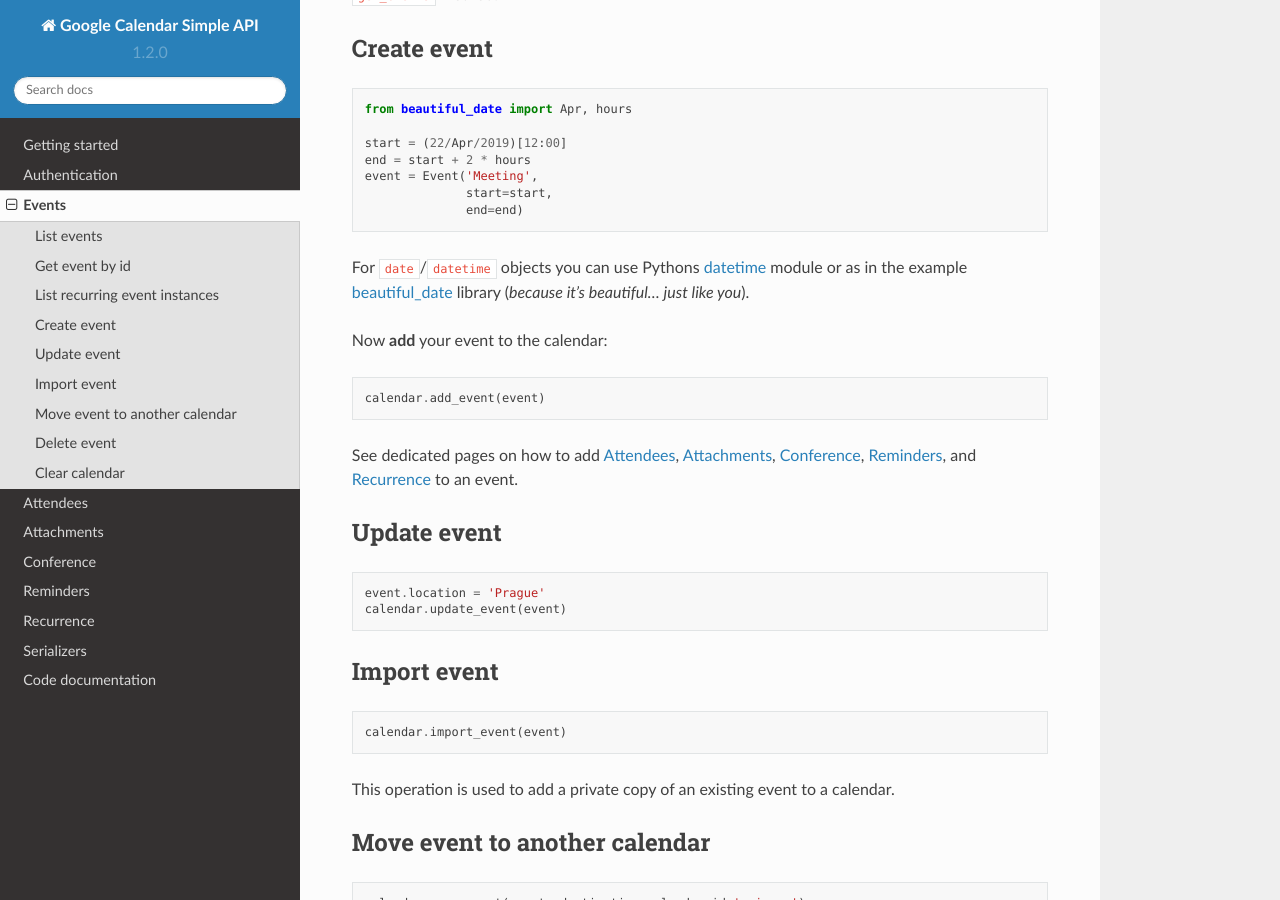
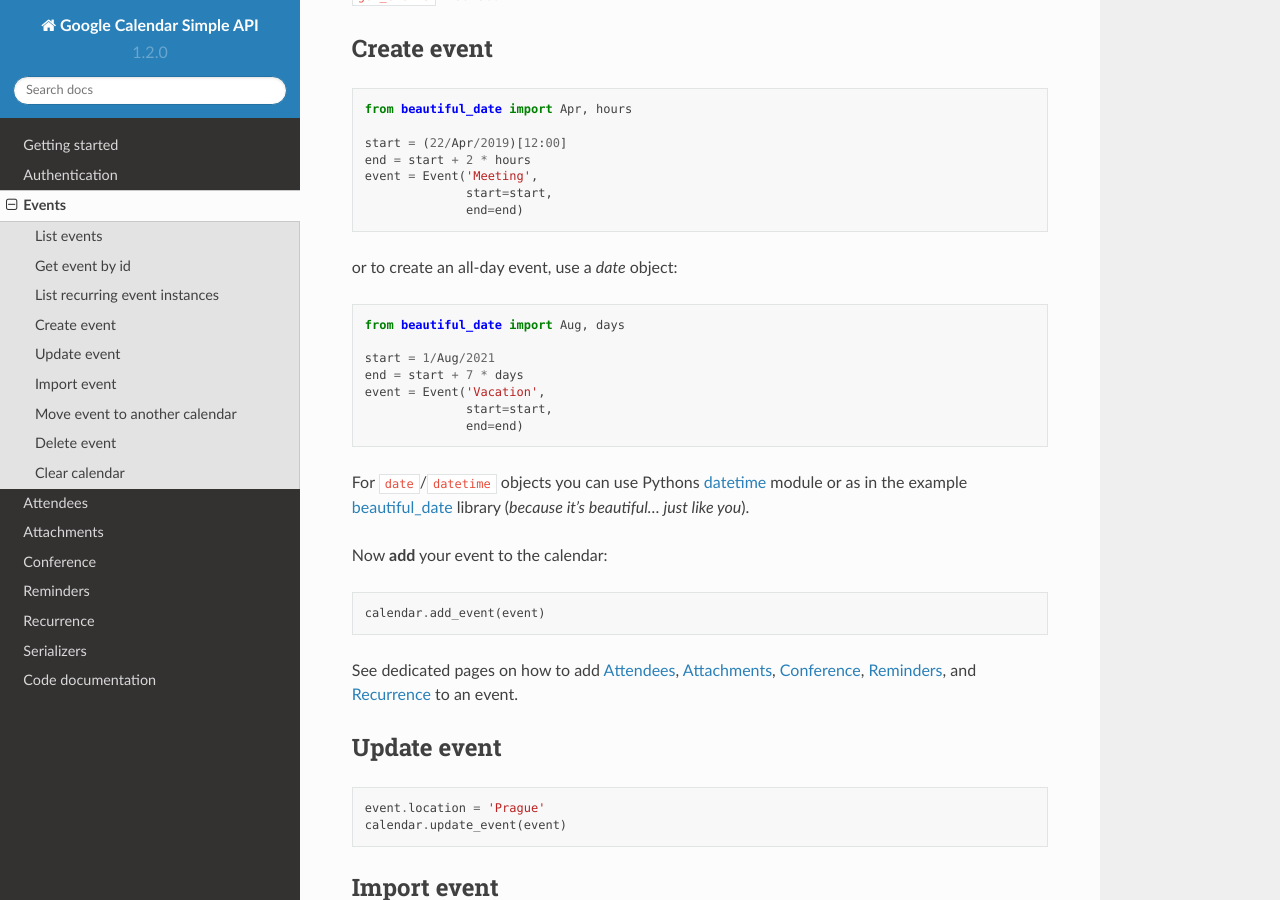
Before and after one commit to kuzmoyev/google-calendar-simple-api, a Sphinx documentation site: the page built from docs/source/events.rst, in a window 1280 px wide and 900 px high, scrolled down 1667 px. Built offline with Sphinx 7.4.7 and the Read the Docs theme 2.0.0, drawn with Linux system fonts in a browser that asks for light colours; pages that are not in the unit, such as notebooks, are missing from menus.

Commit message:
Add all-day event docs.
closes #106

```diff
--- a/docs/source/events.rst
+++ b/docs/source/events.rst
@@ -98,6 +98,18 @@
                   start=start,
                   end=end)
 
+or to create an all-day event, use a `date` object:
+
+.. code-block:: python
+
+    from beautiful_date import Aug, days
+
+    start = 1/Aug/2021
+    end = start + 7 * days
+    event = Event('Vacation',
+                  start=start,
+                  end=end)
+
 
 For ``date``/``datetime`` objects you can use Pythons datetime_ module or as in the
 example beautiful_date_ library (*because it's beautiful... just like you*).
```
Also changed, not shown: 3 other files.
